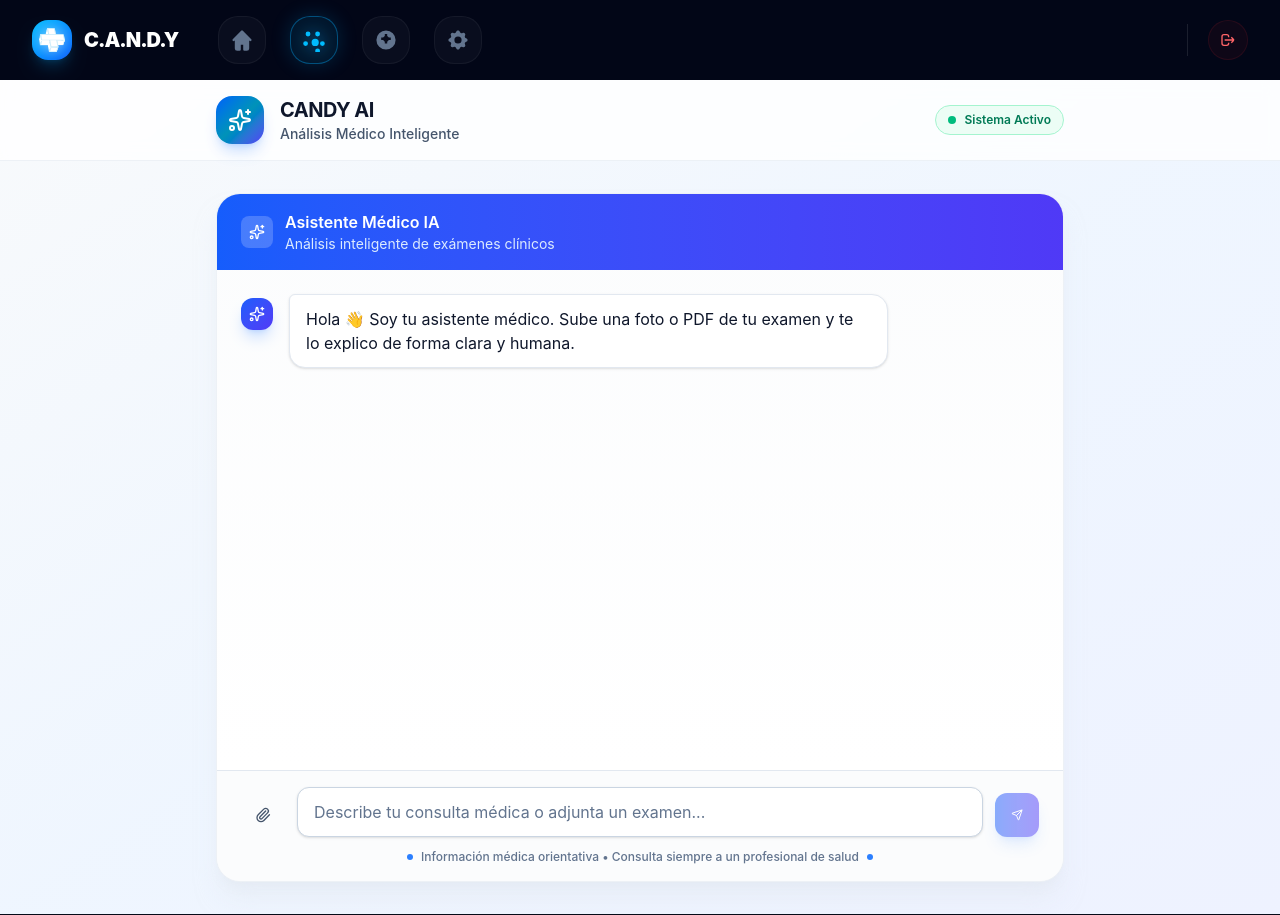
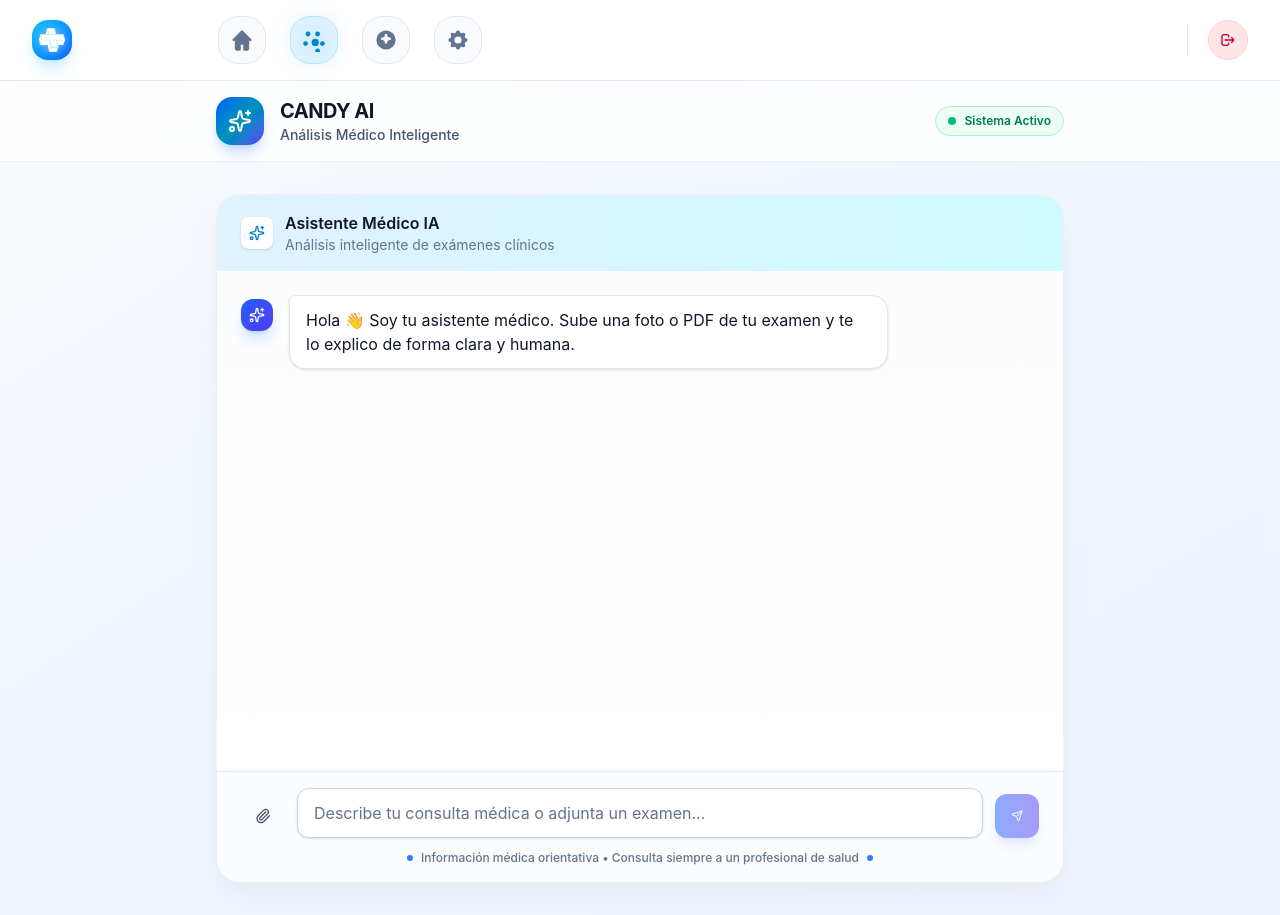
Before and after one commit to C-A-N-D-Y-AI/C-A-N-D-YAI-Clinical-Analysis-Network-for-Data-Yield, a Next.js app: page /dashboard/AI in a window 1280 px wide. Built offline with nearby package versions, Linux system fonts and the light colour scheme; no server answers.

Commit message:
feat: Light theme dashboard and AI chat with clear palette

```diff
--- a/src/app/components/navbar.tsx
+++ b/src/app/components/navbar.tsx
@@ -59,8 +59,7 @@ export default function Navbar({ user }: NavbarProps) {
   ];
 
   return (
-    <nav className="relative z-50 flex items-center justify-between bg-[#020617] px-8 py-4 backdrop-blur-xl border-none shadow-none outline-none">
-
+    <nav className="relative z-50 flex items-center justify-between bg-white/90 px-8 py-4 border-b border-slate-200 shadow-sm backdrop-blur-xl">
       <div className="flex items-center gap-10">
         {/* LOGO IZQUIERDA - MINI 3D CROSS */}
         <Link href="/dashboard" className="flex items-center gap-3 group">
@@ -102,13 +101,13 @@ export default function Navbar({ user }: NavbarProps) {
                 href={link.href}
                 className={`group relative flex h-12 w-12 items-center justify-center rounded-[1.25rem] border transition-all duration-500 ${
                   isActive
-                    ? "border-sky-500/40 bg-sky-500/10 shadow-[0_0_20px_rgba(14,165,233,0.2)]"
-                    : "border-white/5 bg-white/[0.03] hover:border-white/20"
+                    ? "border-sky-200 bg-sky-100 shadow-[0_0_20px_rgba(56,189,248,0.15)]"
+                    : "border-slate-200 bg-slate-50 hover:border-slate-300"
                 }`}
               >
                 <svg
                   className={`h-6 w-6 transition-all duration-300 ${
-                    isActive ? "text-sky-400 drop-shadow-[0_0_8px_rgba(14,165,233,0.8)]" : "text-slate-500 group-hover:text-sky-300"
+                    isActive ? "text-sky-600 drop-shadow-[0_0_8px_rgba(56,189,248,0.35)]" : "text-slate-500 group-hover:text-slate-900"
                   }`}
                   fill="currentColor"
                   viewBox="0 0 20 20"
@@ -116,7 +115,7 @@ export default function Navbar({ user }: NavbarProps) {
                   {link.icon}
                 </svg>
 
-                <span className="absolute -bottom-10 scale-0 rounded-lg bg-black/80 px-2.5 py-1 text-[10px] font-bold text-white backdrop-blur-md transition-all group-hover:scale-100 border border-white/10">
+                <span className="absolute -bottom-10 scale-0 rounded-lg bg-slate-900 px-2.5 py-1 text-[10px] font-bold text-white backdrop-blur-md transition-all group-hover:scale-100 border border-white/10">
                   {link.label}
                 </span>
               </Link>
@@ -127,9 +126,9 @@ export default function Navbar({ user }: NavbarProps) {
 
       <div className="flex items-center gap-4">
         {user && (
-          <div className="flex items-center gap-3 rounded-full bg-white/[0.03] pl-4 pr-2 py-1.5 border border-white/5">
+          <div className="flex items-center gap-3 rounded-full bg-slate-50 pl-4 pr-2 py-1.5 border border-slate-200">
             <div className="flex flex-col items-end">
-              <span className="text-xs font-bold text-white tracking-tight">{user.name || user.email.split("@")[0]}</span>
+              <span className="text-xs font-bold text-slate-900 tracking-tight">{user.name || user.email.split("@")[0]}</span>
             </div>
             <div className="scale-90">
                 <Badge variant={roleBadgeVariant}>{user.role}</Badge>
@@ -137,11 +136,11 @@ export default function Navbar({ user }: NavbarProps) {
           </div>
         )}
 
-        <div className="h-8 w-px bg-white/10 mx-1" />
+        <div className="h-8 w-px bg-slate-200 mx-1" />
 
         <button
           onClick={handleLogout}
-          className="flex h-10 w-10 items-center justify-center rounded-full bg-red-500/5 text-red-400 transition-all hover:bg-red-500 hover:text-white border border-red-500/10"
+          className="flex h-10 w-10 items-center justify-center rounded-full bg-rose-100 text-rose-700 transition-all hover:bg-rose-600 hover:text-white border border-rose-200"
         >
           <svg className="h-4 w-4" fill="none" viewBox="0 0 24 24" stroke="currentColor" strokeWidth="2">
             <path d="M17 16l4-4m0 0l-4-4m4 4H7m6 4v1a3 3 0 01-3 3H6a3 3 0 01-3-3V7a3 3 0 013-3h4a3 3 0 013 3v1" />
--- a/src/app/dashboard/AI/page.tsx
+++ b/src/app/dashboard/AI/page.tsx
@@ -145,14 +145,14 @@ const Index = () => {
       <div className="max-w-4xl mx-auto px-6 py-8">
         <div className="bg-white rounded-3xl shadow-xl shadow-slate-200/50 border border-slate-200/60 overflow-hidden">
           {/* Chat Header */}
-          <div className="bg-gradient-to-r from-blue-600 to-indigo-600 px-6 py-4">
+          <div className="bg-gradient-to-r from-sky-100 to-cyan-100 px-6 py-4">
             <div className="flex items-center gap-3">
-              <div className="w-8 h-8 bg-white/20 rounded-lg flex items-center justify-center">
-                <Sparkles className="w-4 h-4 text-white" />
+              <div className="w-8 h-8 bg-white rounded-lg flex items-center justify-center shadow-sm">
+                <Sparkles className="w-4 h-4 text-sky-600" />
               </div>
               <div>
-                <h2 className="text-white font-semibold">Asistente Médico IA</h2>
-                <p className="text-blue-100 text-sm">Análisis inteligente de exámenes clínicos</p>
+                <h2 className="text-slate-900 font-semibold">Asistente Médico IA</h2>
+                <p className="text-slate-500 text-sm">Análisis inteligente de exámenes clínicos</p>
               </div>
             </div>
           </div>
--- a/src/app/dashboard/layout.tsx
+++ b/src/app/dashboard/layout.tsx
@@ -25,9 +25,8 @@ export default function DashboardLayout({ children }: { children: React.ReactNod
   }, []);
 
   return (
-    <div className="min-h-screen bg-[#020617]">
+    <div className="min-h-screen bg-slate-50 text-slate-900">
       {!isAdminRoute && <Navbar user={user ?? undefined} />}
-
       <main className="pt-0">
         {children}
       </main>
--- a/src/app/globals.css
+++ b/src/app/globals.css
@@ -1,10 +1,10 @@
 @import "tailwindcss";
 
 :root {
-  --background: #050a18;
-  --foreground: #ffffff;
-  --card-bg: #0d1525;
-  --primary-blue: #0091da;
+  --background: #f8fafc;
+  --foreground: #0f172a;
+  --card-bg: #ffffff;
+  --primary-blue: #0f76ff;
 }
 
 * {
```
